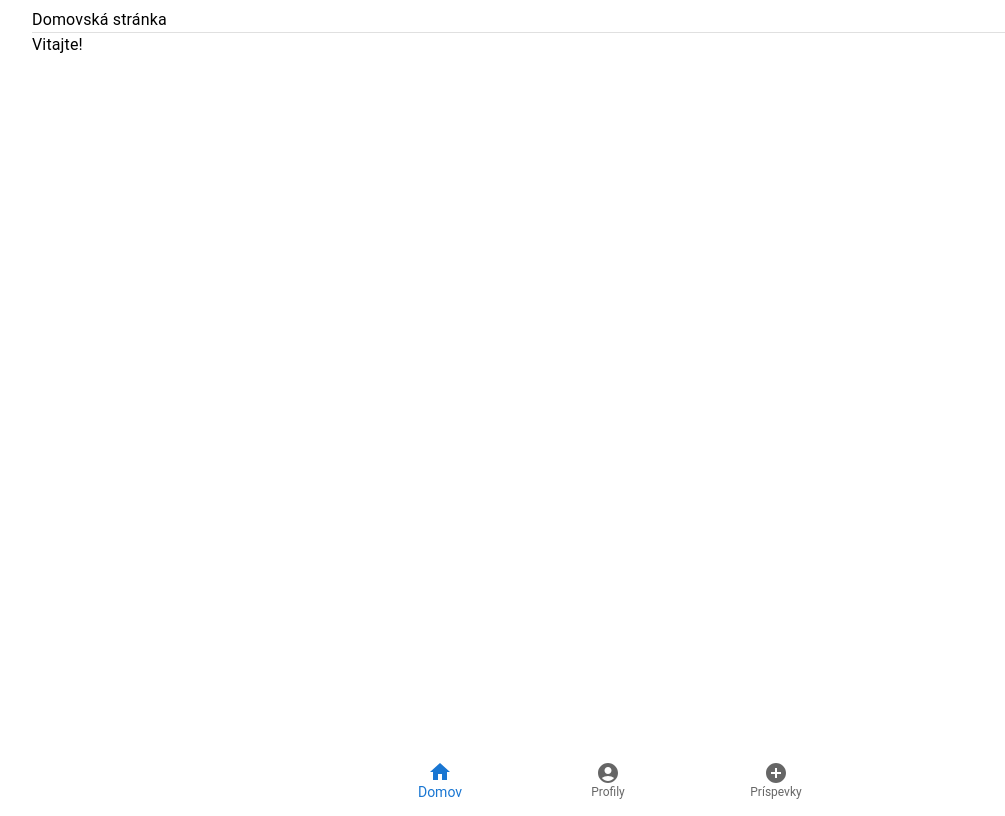
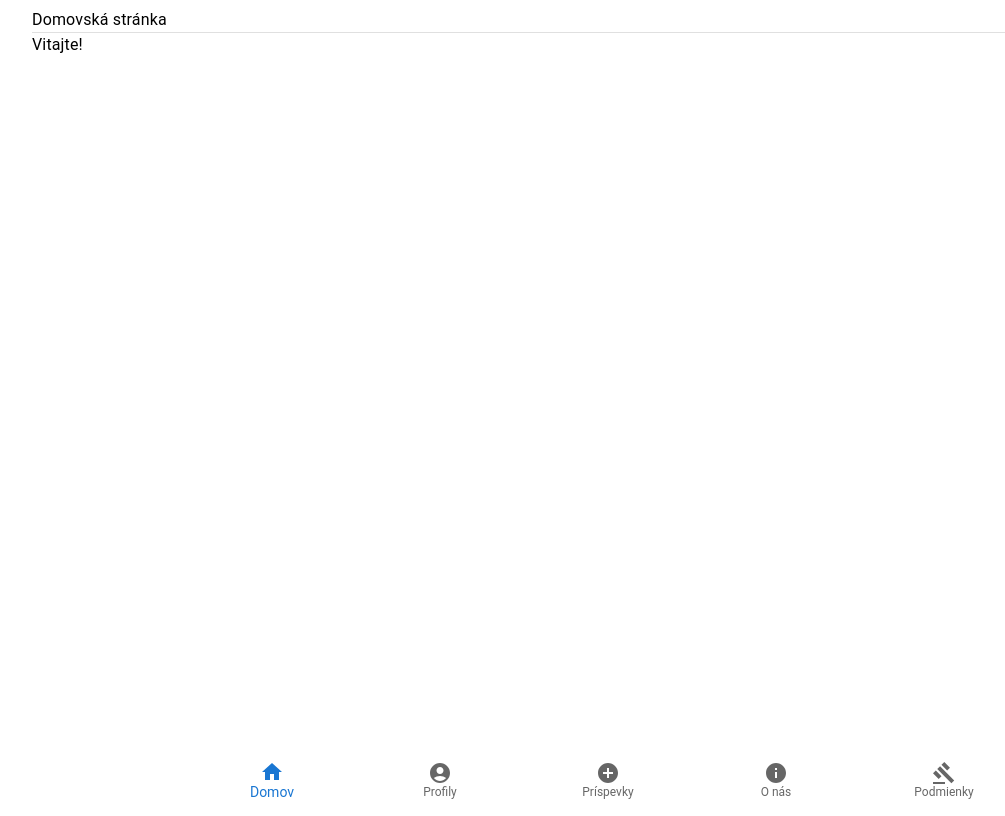
Before and after one commit to sille-zoska/ZoskaGram-2h, a Next.js app: page / in a window 1280 px wide. Shown: the whole page, without its empty margins (32-1037 px from the left). Built offline with nearby package versions, Linux system fonts and the light colour scheme.

Commit message:
navbar updated

```diff
--- a/src/components/NavBar.tsx
+++ b/src/components/NavBar.tsx
@@ -7,9 +7,10 @@ import * as React from 'react';
 import { BottomNavigation, BottomNavigationAction, Box } from '@mui/material';
 import HomeIcon from '@mui/icons-material/Home';
 import AccountCircleIcon from '@mui/icons-material/AccountCircle';
-import AddCircleIcon from '@mui/icons-material/AddCircle';
-import LoginIcon from '@mui/icons-material/Login';
-import AppRegistrationIcon from '@mui/icons-material/AppRegistration';
+import AddCircleIcon from '@mui/icons-material/AddCircle'
+import InfoIcon from '@mui/icons-material/Info';
+import GavelIcon from '@mui/icons-material/Gavel';
+
 import { useRouter } from 'next/navigation';
 
 export default function Navbar() {
@@ -31,6 +32,8 @@ export default function Navbar() {
         <BottomNavigationAction label="Domov" value="/" icon={<HomeIcon />} />
         <BottomNavigationAction label="Profily" value="/profil" icon={<AccountCircleIcon />} />
         <BottomNavigationAction label="Príspevky" value="/prispevok" icon={<AddCircleIcon />} />
+        <BottomNavigationAction label="O nás" value="/o-nas" icon={<InfoIcon />} />
+        <BottomNavigationAction label="Podmienky" value="/o-nas" icon={<GavelIcon />} />
       </BottomNavigation>
     </Box>
   );
```
